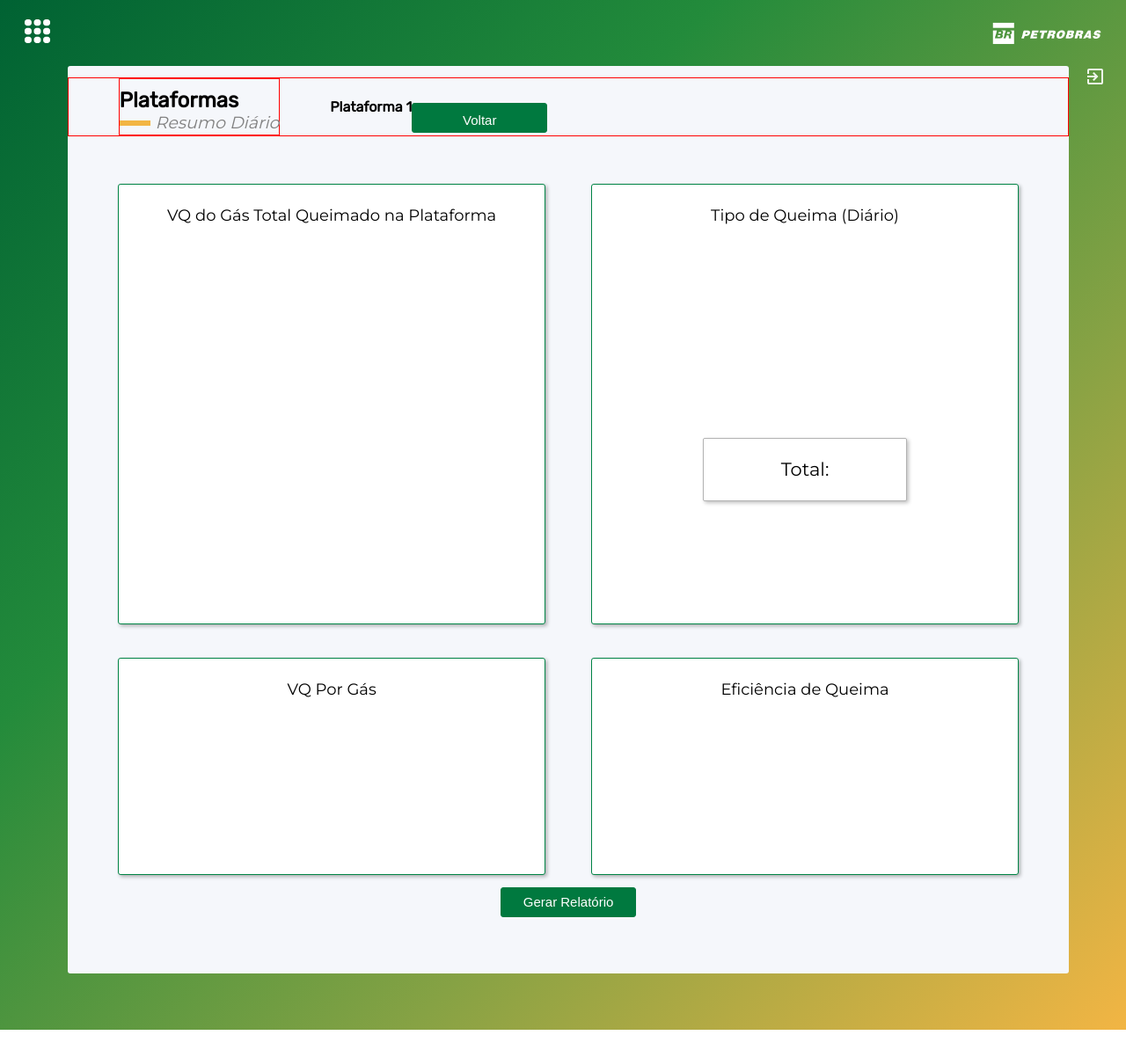
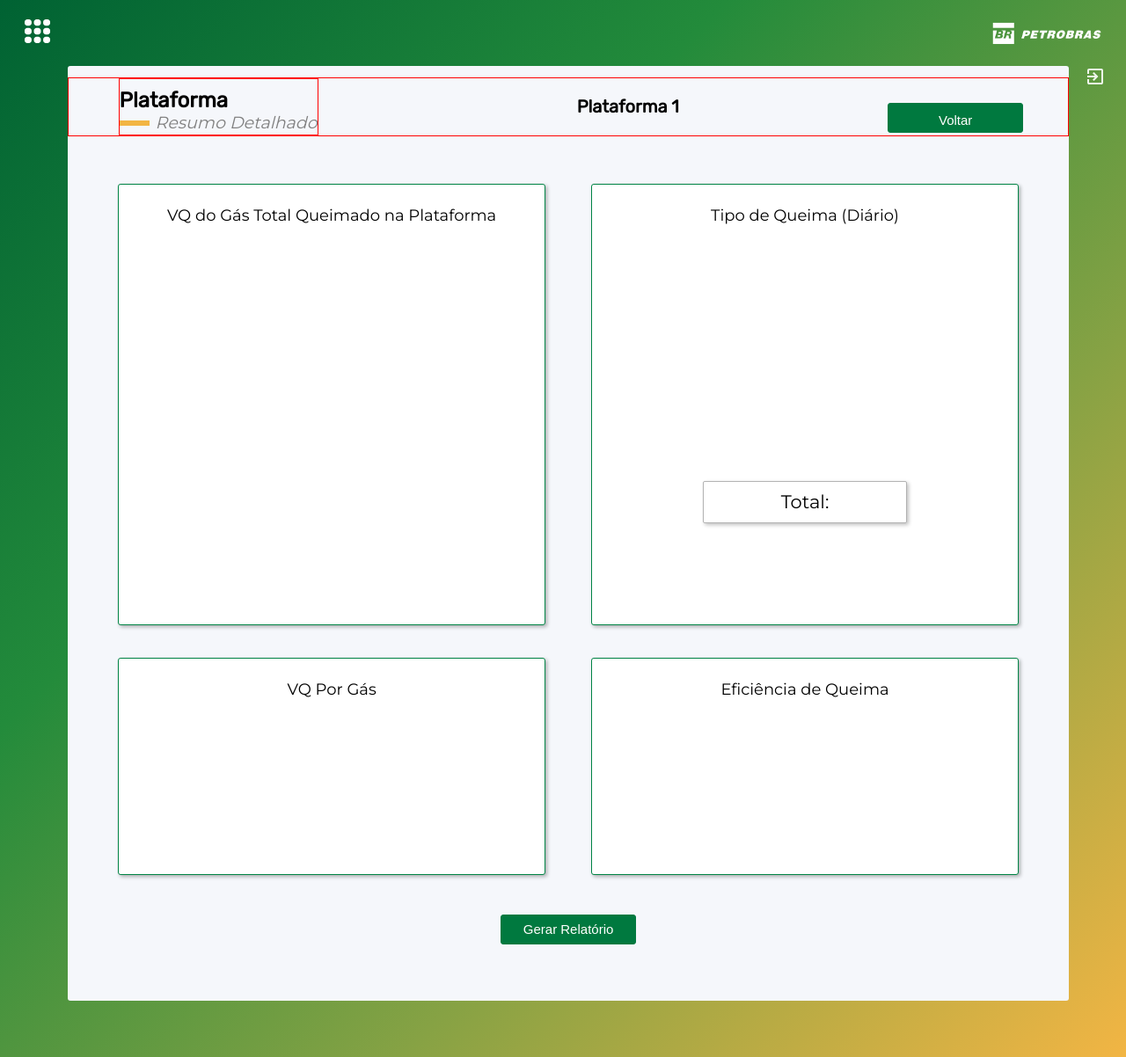
Before and after one commit to EnricoMendrot/ProjetoQueima, a Python web app: template TEMPLATES/Resumo Detalhado/Resumo_Detalhado.html in a window 1280 px wide. Shown: the whole page at 88% size. Before the commit the page ends 1171 px from the top, so only its background shows below. Run offline with Jinja, Linux system fonts and the light colour scheme; the template is opened without the code that fills it, so the values that code supplies are empty.

Commit message:
Atualização da pasta TEMPLATES

```diff
--- a/TEMPLATES/Resumo Detalhado/Resumo_Detalhado.css
+++ b/TEMPLATES/Resumo Detalhado/Resumo_Detalhado.css
@@ -389,14 +389,14 @@ body.blurred::before {
   white-space: nowrap;
 }
 
-.teste {
+.conteudo {
   display: flex;
   border: 1px solid red;
   align-items: center; /* alinha vertical */
   margin-bottom: 54px;
 }
 
-/*==== TÍTULO ====*/
+/*==== SUB-TÍTULO ====*/
 .subtitle {
   display: flex;
   color: grey;
@@ -412,6 +412,12 @@ body.blurred::before {
   margin-top: 9.5px;
 }
 
+/*==== TÍTULO ====*/
+.titulo {
+  margin: 0 auto;
+  font-size: 20px;
+}
+
 /*==== BOTÃO "VOLTAR" ====*/
 .return {
   width: 154px;
@@ -424,6 +430,7 @@ body.blurred::before {
   margin-top: 25px;
   font-size: 15px;
   cursor: pointer;
+  margin-right: 4vw;
 }
 
 /*==== GRÁFICOS ====*/
@@ -434,6 +441,7 @@ body.blurred::before {
   grid-template-rows: 67% 33%;
   height: 100vh;
   padding-bottom: 5%;
+  margin-bottom: 3%;
 }
 
 .item h4, p {
@@ -460,17 +468,16 @@ body.blurred::before {
   display: flex;
   align-items: center;
   width: 48%;
-  height: 15%;
+  height: 10%;
   border-radius: 2px;
   border: 0.3px solid #B3B3B3;
   background: #FFF;
   box-shadow: 2px 2px 4px 0 rgba(0, 0, 0, 0.25);
-  margin: 50% auto auto;
+  margin: 60% auto auto;
 }
 
 .volume p {
   margin: 0 auto;
-
   font-size: 21px;
 }
 
--- a/TEMPLATES/Resumo Detalhado/Resumo_Detalhado.html
+++ b/TEMPLATES/Resumo Detalhado/Resumo_Detalhado.html
@@ -8,6 +8,7 @@
   <link rel="stylesheet" href="https://fonts.googleapis.com/css2?family=Material+Symbols+Outlined" />
   <link href="https://fonts.googleapis.com/css2?family=Rubik&display=swap" rel="stylesheet">
   <link rel="stylesheet" href="https://fonts.googleapis.com/css2?family=Montserrat:wght@300;400;500;600&display=swap">
+  <link rel="icon" href="../img/logo.png" type="image/x-icon">
 </head>
 
 <body>
@@ -35,15 +36,15 @@
     <!-- QUADRADO BRANCO-->
     <div class="white-box">
 
-      <div class="teste">
+      <div class="conteudo">
         <div class="cabecalho">
-          <h2>Plataformas</h2>
+          <h2>Plataforma</h2>
           <div class="subtitle">
             <div class="yellow"></div>
-            <h4><i>Resumo Diário</i></h4>
+            <h4><i>Resumo Detalhado</i></h4>
           </div>
         </div>
-        <h4>Plataforma 1</h4>
+        <div class="titulo"><h4>Plataforma 1</h4></div>
         <a href="../Resumo Diário/Resumo_Diario.html"><button class="return">Voltar</button></a>
       </div>
 
```
Also changed, not shown: TEMPLATES/img/logo.png (added).
